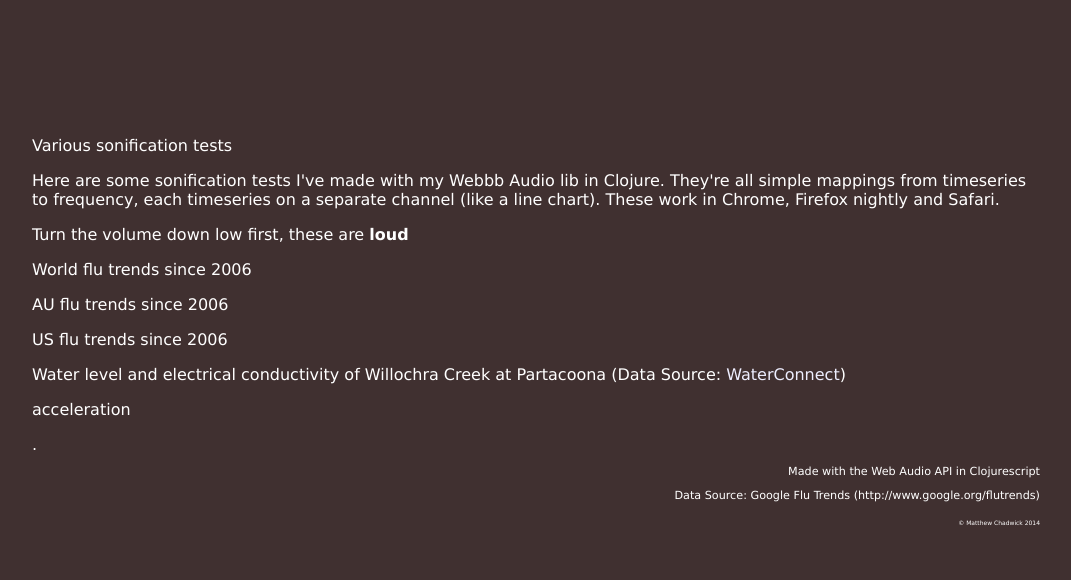
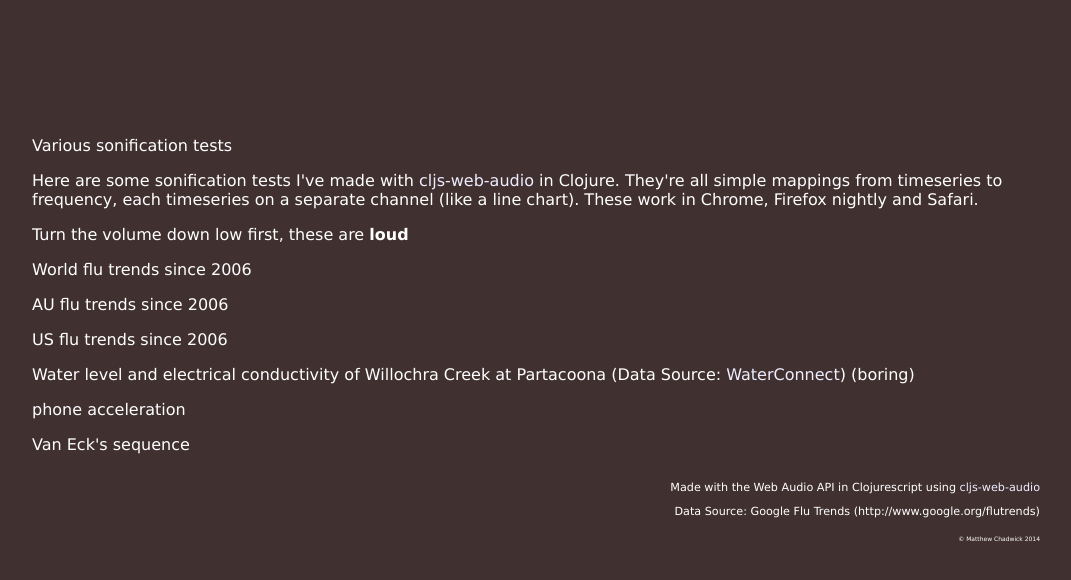
Before and after one commit to Hendekagon/cljs-web-audio, a plain HTML site: page public/index.html in a window 1280 px wide. Shown: the whole page, without its empty margins (104-1175 px from the left). Drawn offline with Linux system fonts and the light colour scheme.

Commit message:
added new test, Van Eck's sequence

```diff
--- a/public/index.html
+++ b/public/index.html
@@ -9,7 +9,7 @@
 <script type="text/javascript">goog.require('cljs_web_audio.test');</script>
 <p>Various sonification tests</p>
 <p>
-Here are some sonification tests I've made with my Webbb Audio lib in Clojure.
+Here are some sonification tests I've made with <a href="https://github.com/Hendekagon/cljs-web-audio">cljs-web-audio</a> in Clojure.
 They're all simple mappings from timeseries to frequency, each timeseries
 on a separate channel (like a line chart).
 These work in Chrome, Firefox nightly and Safari.
@@ -21,12 +21,13 @@ These work in Chrome, Firefox nightly and Safari.
     <p style="cursor: pointer" onclick="cljs_web_audio.test.play_us_flu();">US flu trends since 2006</p>
     <p style="cursor: pointer" onclick="cljs_web_audio.test.play_water();">
         Water level and electrical conductivity of Willochra Creek at Partacoona
-         (Data Source: <a href="https://www.waterconnect.sa.gov.au/Systems/SiteInfo/SitePages/Home.aspx?site=A5090502&period=HRLY#Real-Time%20Data">WaterConnect</a>)</p>
-     <p style="cursor: pointer" onclick="cljs_web_audio.test.play_iphone();">acceleration</p>
-    <div id="debug">.</div>
+         (Data Source: <a href="https://www.waterconnect.sa.gov.au/Systems/SiteInfo/SitePages/Home.aspx?site=A5090502&period=HRLY#Real-Time%20Data">WaterConnect</a>) (boring)</p>
+     <p style="cursor: pointer" onclick="cljs_web_audio.test.play_iphone();">phone acceleration</p>
+     <p style="cursor: pointer" onclick="cljs_web_audio.test.play_ves();">Van Eck's sequence</p>
+    <div id="debug"> </div>
     <div style="font-size: 70%; float:right; text-align:right">
 
-    <p>Made with the Web Audio API in Clojurescript</p>
+    <p>Made with the Web Audio API in Clojurescript using <a href="https://github.com/Hendekagon/cljs-web-audio">cljs-web-audio</a></p>
     <p>Data Source: Google Flu Trends (http://www.google.org/flutrends)</p>
     <div style="font-size: 50%; margin-top: 3em;">
         &copy Matthew Chadwick 2014
```
Also changed, not shown: 5 other files.
